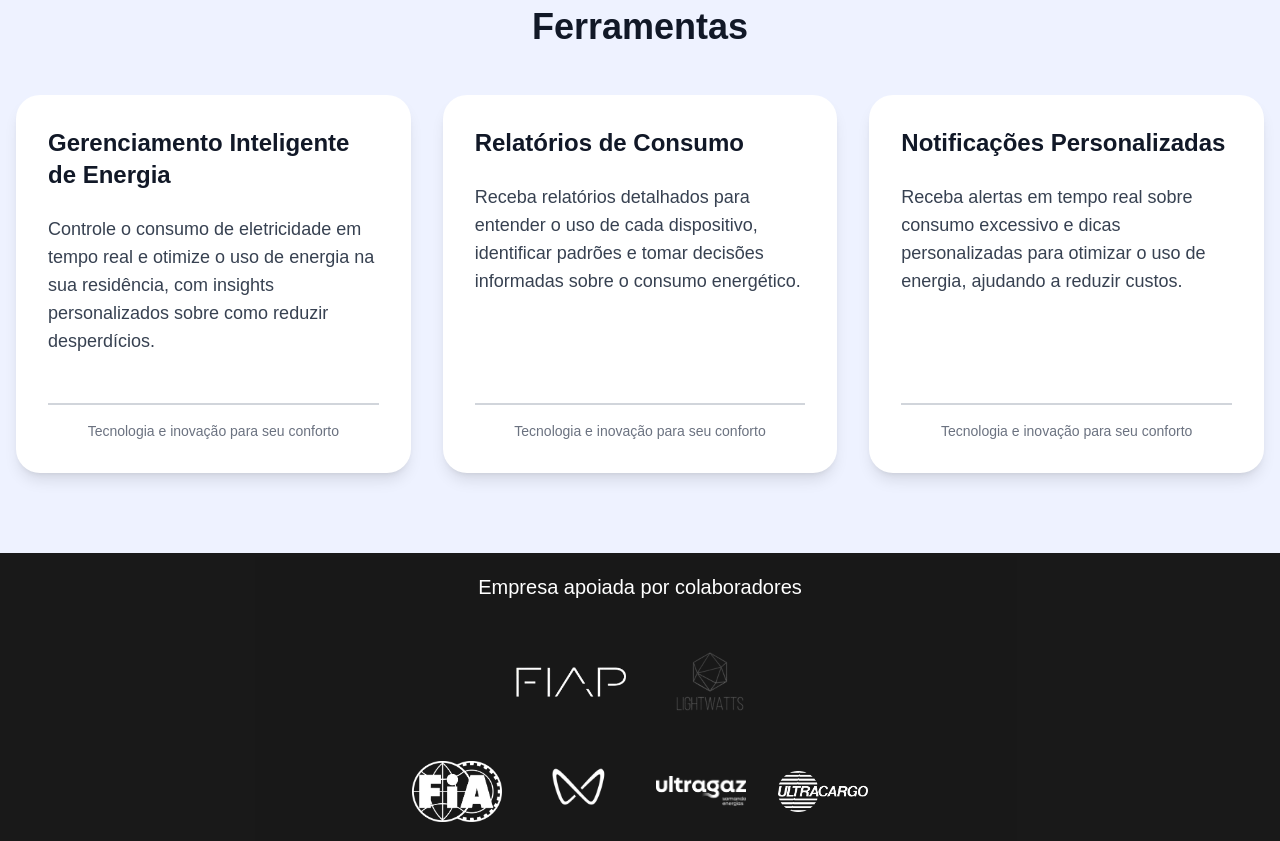
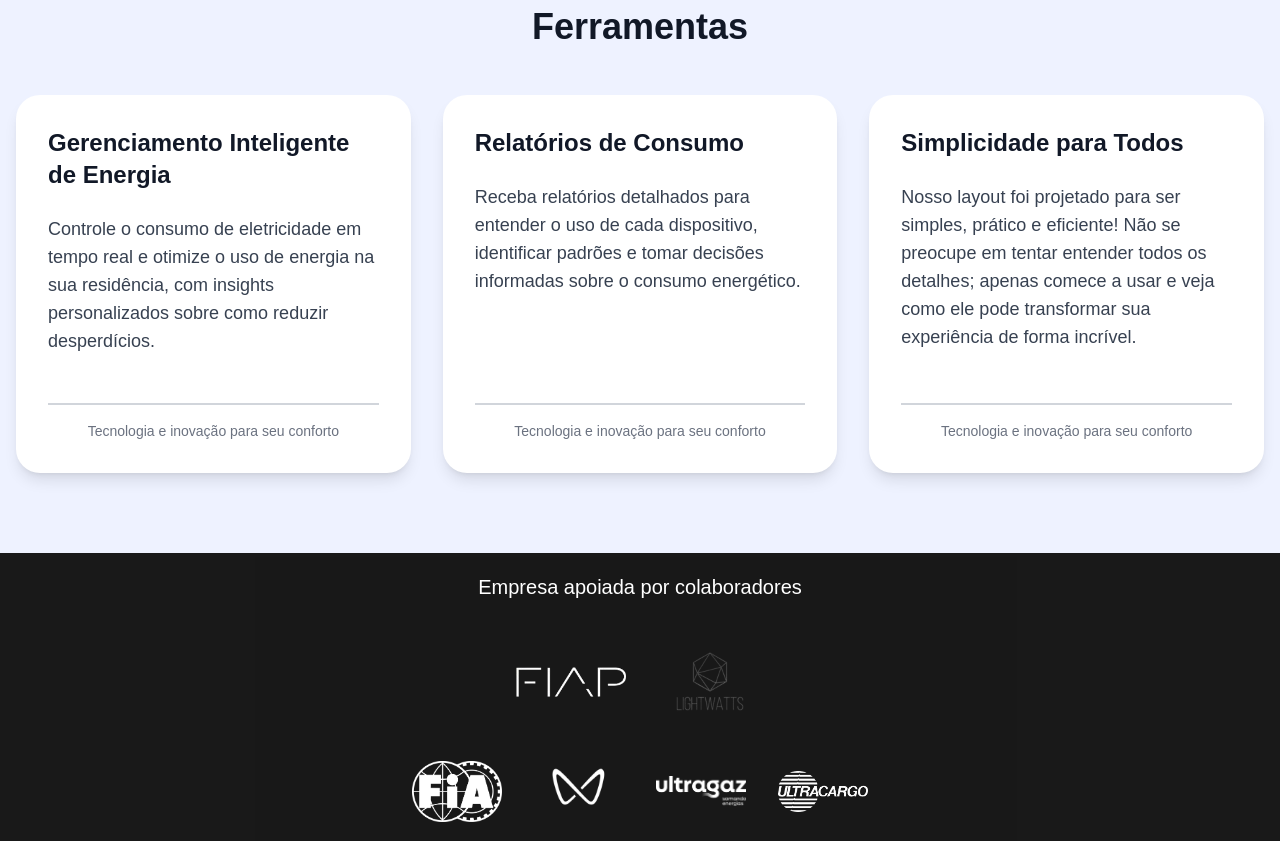
Before and after one commit to joaobroggine/lightwatts, a Next.js app in the folder lightwatts/: page / in a window 1280 px wide. Shown: the part 3000-3841 px from the top of the page. Built offline with nearby package versions, Linux system fonts and the light colour scheme; a web font is replaced by a local one.

Commit message:
Resolvendo erros, e atualizando o deploy na Vercel

```diff
--- a/lightwatts/src/app/form/page.tsx
+++ b/lightwatts/src/app/form/page.tsx
@@ -2,6 +2,7 @@
 
 import { useState, useEffect } from "react";
 import Sidebar from "@/components/sidebar";
+import { useCallback } from "react";
 
 interface Eletrodomestico {
   marca: string;
@@ -117,15 +118,25 @@ const EletrodomesticosPage = () => {
     setSelectedId(null);
   };
 
-  const loadSelectedProduct = (id: number) => {
+// Função com useCallback para manter a referência
+const loadSelectedProduct = useCallback(
+  (id: number) => {
     const selectedProduct = eletrodomesticos.find((prod) => prod.id === id);
     if (selectedProduct) {
-
       setMarca(selectedProduct.marca);
       setTipo(selectedProduct.tipo);
-      setHorasDia(String(selectedProduct.horasDia)); // Garantir que seja uma string
+      setHorasDia(String(selectedProduct.horasDia));
     }
-  };
+  },
+  [eletrodomesticos] // Dependência necessária
+);
+
+useEffect(() => {
+  if (selectedId !== null) {
+    loadSelectedProduct(selectedId);
+  }
+}, [selectedId, loadSelectedProduct]);
+
 
   useEffect(() => {
     if (selectedId !== null) {
@@ -147,7 +158,7 @@ const EletrodomesticosPage = () => {
 
   return (
     <div className="flex flex-col md:flex-row text-black max-w-screen-xl mx-auto bg-white">
-      <Sidebar setView={setView} hasData={false} />
+      <Sidebar setView={setView} />
 
       <div className="flex-1 p-6 bg-white">
         <div className="flex justify-center items-center h-full">
--- a/lightwatts/src/components/card.tsx
+++ b/lightwatts/src/components/card.tsx
@@ -13,8 +13,8 @@ const cards = [
   },
   {
     id: 3,
-    title: 'Notificações Personalizadas',
-    description: 'Receba alertas em tempo real sobre consumo excessivo e dicas personalizadas para otimizar o uso de energia, ajudando a reduzir custos.',
+    title: 'Simplicidade para Todos',
+    description: 'Nosso layout foi projetado para ser simples, prático e eficiente! Não se preocupe em tentar entender todos os detalhes; apenas comece a usar e veja como ele pode transformar sua experiência de forma incrível.',
   },
 ];
 
--- a/lightwatts/src/components/sidebar.tsx
+++ b/lightwatts/src/components/sidebar.tsx
@@ -1,7 +1,7 @@
 import Image from 'next/image';
 import Link from 'next/link';
 
-const Sidebar = ({ setView, hasData }: { setView: (view: string) => void, hasData: boolean }) => {
+const Sidebar = ({ setView }: { setView: (view: string) => void }) => {
   return (
     <div className="w-1/3 flex justify-center border-r border-black min-h-screen p-4 bg-white">
       <div className="h-full flex flex-col justify-start items-center space-y-6">
```
